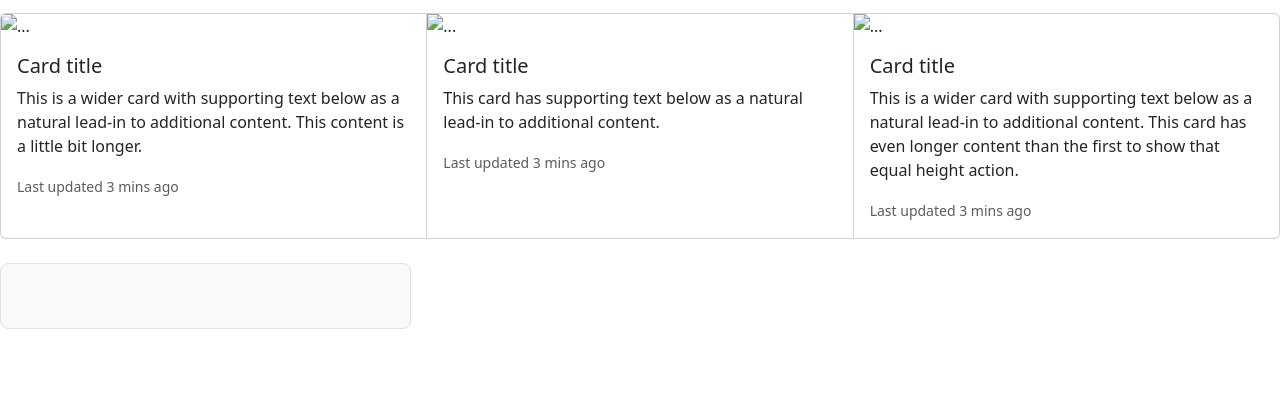
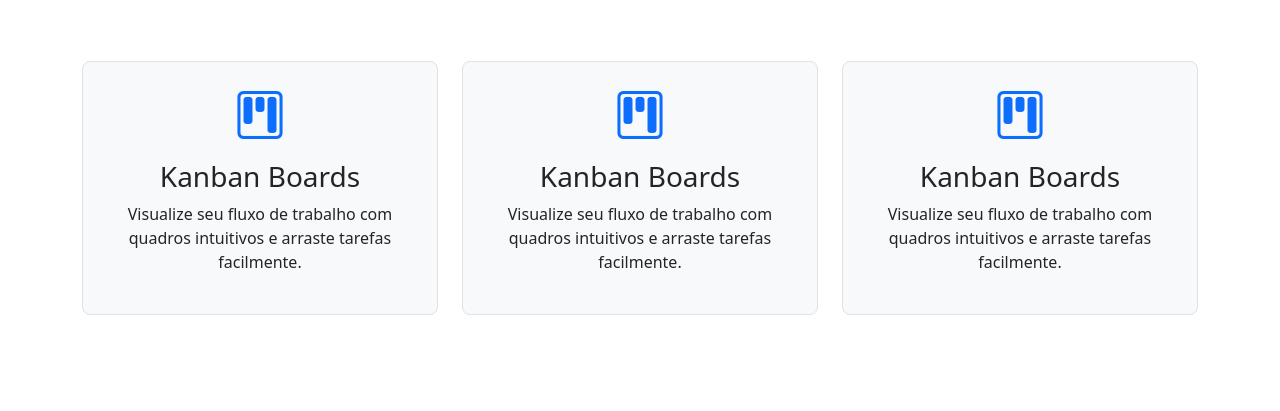
Before and after one commit to tamiresrodrigue/PROJETO01BOOTSTRAP, a plain HTML site: page index.html in a window 1280 px wide. Shown: the part 618-1029 px from the top of the page. Before the commit the page ends 995 px from the top, so only its background shows below. Drawn offline with nearby package versions, Linux system fonts and the light colour scheme.

Commit message:
Add files via upload

```diff
--- a/index.html
+++ b/index.html
@@ -10,14 +10,14 @@
     <meta http-equiv="X-UA-Compatible" content="ie=edge">
     <meta http-equiv="X-UA-Compatible" content="IE=7">
     <meta name="robots" content="index, follow">
-    <link rel="shortcut icon" href="assets/lista.png" type="image/x-icon">
-    <link rel="stylesheet" href="css/style.css">
+    <link rel="shortcut icon" href="./assets/lista.png" type="image/x-icon">
     <link href="https://cdn.jsdelivr.net/npm/bootstrap@5.3.8/dist/css/bootstrap.min.css" rel="stylesheet" integrity="sha384-sRIl4kxILFvY47J16cr9ZwB07vP4J8+LH7qKQnuqkuIAvNWLzeN8tE5YBujZqJLB" crossorigin="anonymous">
-
+    <link rel="stylesheet" href="https://cdn.jsdelivr.net/npm/bootstrap-icons@1.13.1/font/bootstrap-icons.min.css">
+    <link rel="stylesheet" href="./css/style.css">
 </head>
 <body>
     <nav class="navbar navbar-expand-lg navbar-dark bg-dark py-3" >
-  <div class="container-fluid">
+  <div class="container">
     <a class="navbar-brand fw-bold" href="#">TaskFlow</a>
     <button class="navbar-toggler" type="button" data-bs-toggle="collapse" data-bs-target="#menuPrincipal" aria-controls="navbarNav" aria-expanded="false" aria-label="Toggle navigation">
       <span class="navbar-toggler-icon"></span>
@@ -40,7 +40,6 @@
     </div>
   </div>
 </nav>
-<script src="https://cdn.jsdelivr.net/npm/bootstrap@5.3.8/dist/js/bootstrap.bundle.min.js" integrity="sha384-FKyoEForCGlyvwx9Hj09JcYn3nv7wiPVlz7YYwJrWVcXK/BmnVDxM+D2scQbITxI" crossorigin="anonymous"></script>
 <header class="py-5 bg-light border-botton">
 <div class="container">
   <div class="row align-items-center">
@@ -59,48 +58,46 @@
 </div>
 </header>
 <section id="recursos" class="py-5">
+  <div class="container py-5">
   <div class="row text-center mb-5">
     <div class="col-12">
       <h2 class="fw-bold">Por que TaskFlow?</h2>
-      <p class="text-muted">Tudo o que você em um só lugar</p>
+      <p class="text-muted">Tudo o que você quer em um só lugar</p>
     </div>
   </div>
   <div class="row g-4">
-    <div class="card-group">
-  <div class="card">
-    <img src="..." class="card-img-top" alt="...">
-    <div class="card-body">
-      <h5 class="card-title">Card title</h5>
-      <p class="card-text">This is a wider card with supporting text below as a natural lead-in to additional content. This content is a little bit longer.</p>
-      <p class="card-text"><small class="text-body-secondary">Last updated 3 mins ago</small></p>
+   <div class="col-md-4">
+    <div class="p-4 border rounded-3 bg-light h-100 text-center">
+        <div class="display-5 text-primary mb-3">
+        <i class="bi bi-kanban"></i>
+        </div>
+      <h3>Kanban Boards</h3>
+      <p>Visualize seu fluxo de trabalho com quadros intuitivos e arraste tarefas facilmente.</p>
     </div>
-  </div>
-  <div class="card">
-    <img src="..." class="card-img-top" alt="...">
-    <div class="card-body">
-      <h5 class="card-title">Card title</h5>
-      <p class="card-text">This card has supporting text below as a natural lead-in to additional content.</p>
-      <p class="card-text"><small class="text-body-secondary">Last updated 3 mins ago</small></p>
+   </div>
+    <div class="col-md-4">
+    <div class="p-4 border rounded-3 bg-light h-100 text-center">
+        <div class="display-5 text-primary mb-3">
+        <i class="bi bi-kanban"></i>
+        </div>
+      <h3>Kanban Boards</h3>
+      <p>Visualize seu fluxo de trabalho com quadros intuitivos e arraste tarefas facilmente.</p>
     </div>
-  </div>
-  <div class="card">
-    <img src="..." class="card-img-top" alt="...">
-    <div class="card-body">
-      <h5 class="card-title">Card title</h5>
-      <p class="card-text">This is a wider card with supporting text below as a natural lead-in to additional content. This card has even longer content than the first to show that equal height action.</p>
-      <p class="card-text"><small class="text-body-secondary">Last updated 3 mins ago</small></p>
+   </div>
+    <div class="col-md-4">
+    <div class="p-4 border rounded-3 bg-light h-100 text-center">
+        <div class="display-5 text-primary mb-3">
+        <i class="bi bi-kanban"></i>
+        </div>
+      <h3>Kanban Boards</h3>
+      <p>Visualize seu fluxo de trabalho com quadros intuitivos e arraste tarefas facilmente.</p>
     </div>
+   </div>
   </div>
 </div>
-    <div class="col-md-4">
 
-    <div class="p-4 border rounded-3 bg-light h-100 text-center">
-      <div class="display-5 text-primary mb-3"></div>
-    </div>
-  </div>
 
-  </div>
    </section>
-
+<script src="https://cdn.jsdelivr.net/npm/bootstrap@5.3.8/dist/js/bootstrap.bundle.min.js" integrity="sha384-FKyoEForCGlyvwx9Hj09JcYn3nv7wiPVlz7YYwJrWVcXK/BmnVDxM+D2scQbITxI" crossorigin="anonymous"></script>
 </body>
 </html>
```
